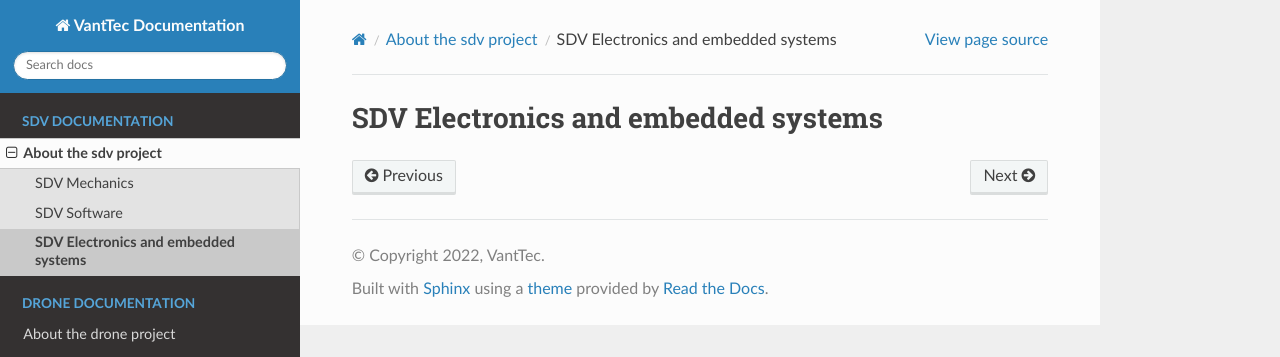
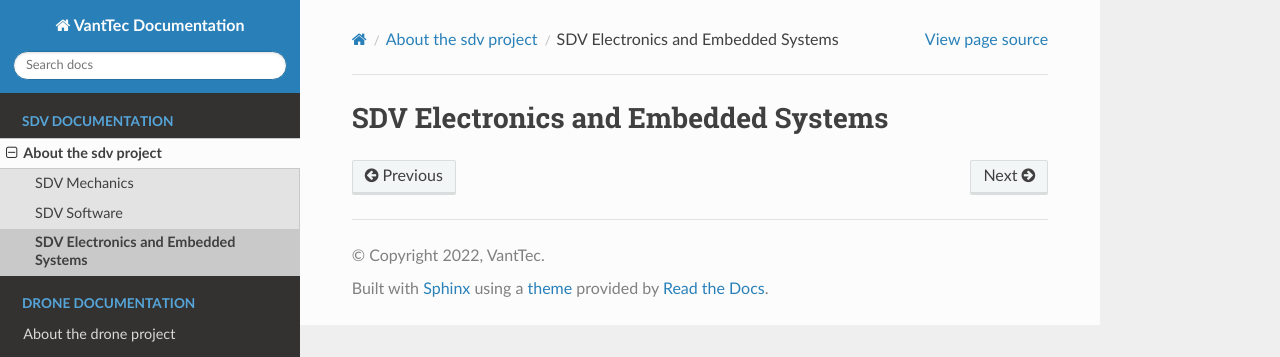
Before and after one commit to vanttec/vanttec_documentation, a Sphinx documentation site: the page built from source/car/car_electronics_embedded_systems.rst, in a window 1280 px wide. Shown: the top 357 px of the page. Built offline with Sphinx 7.4.7 and the Read the Docs theme 2.0.0, drawn with Linux system fonts in a browser that asks for light colours; pages that are not in the unit, such as notebooks, are missing from menus.

```diff
--- a/source/car/car_electronics_embedded_systems.rst
+++ b/source/car/car_electronics_embedded_systems.rst
@@ -1,2 +1,2 @@
-SDV Electronics and embedded systems
+SDV Electronics and Embedded Systems
 ====================================
```
